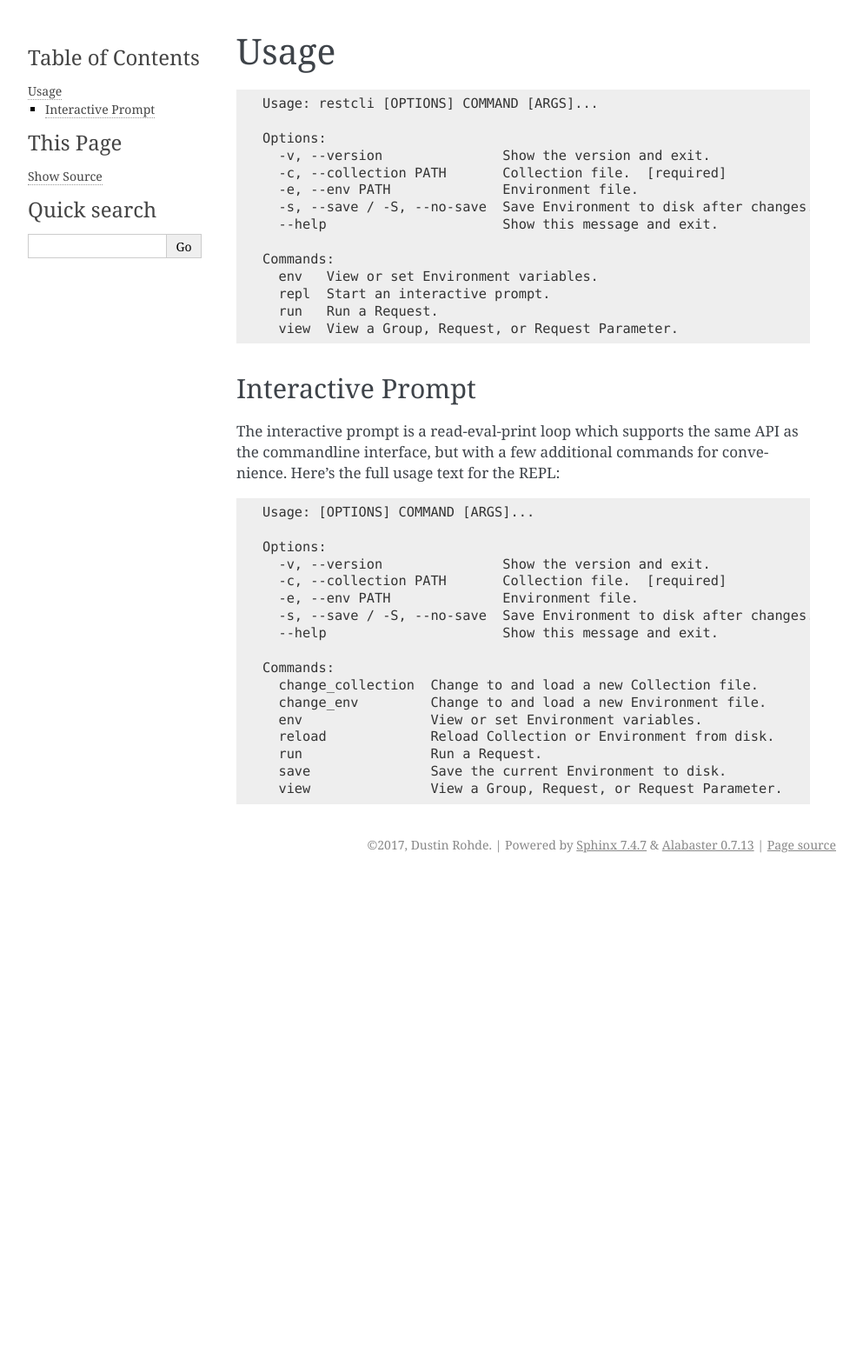
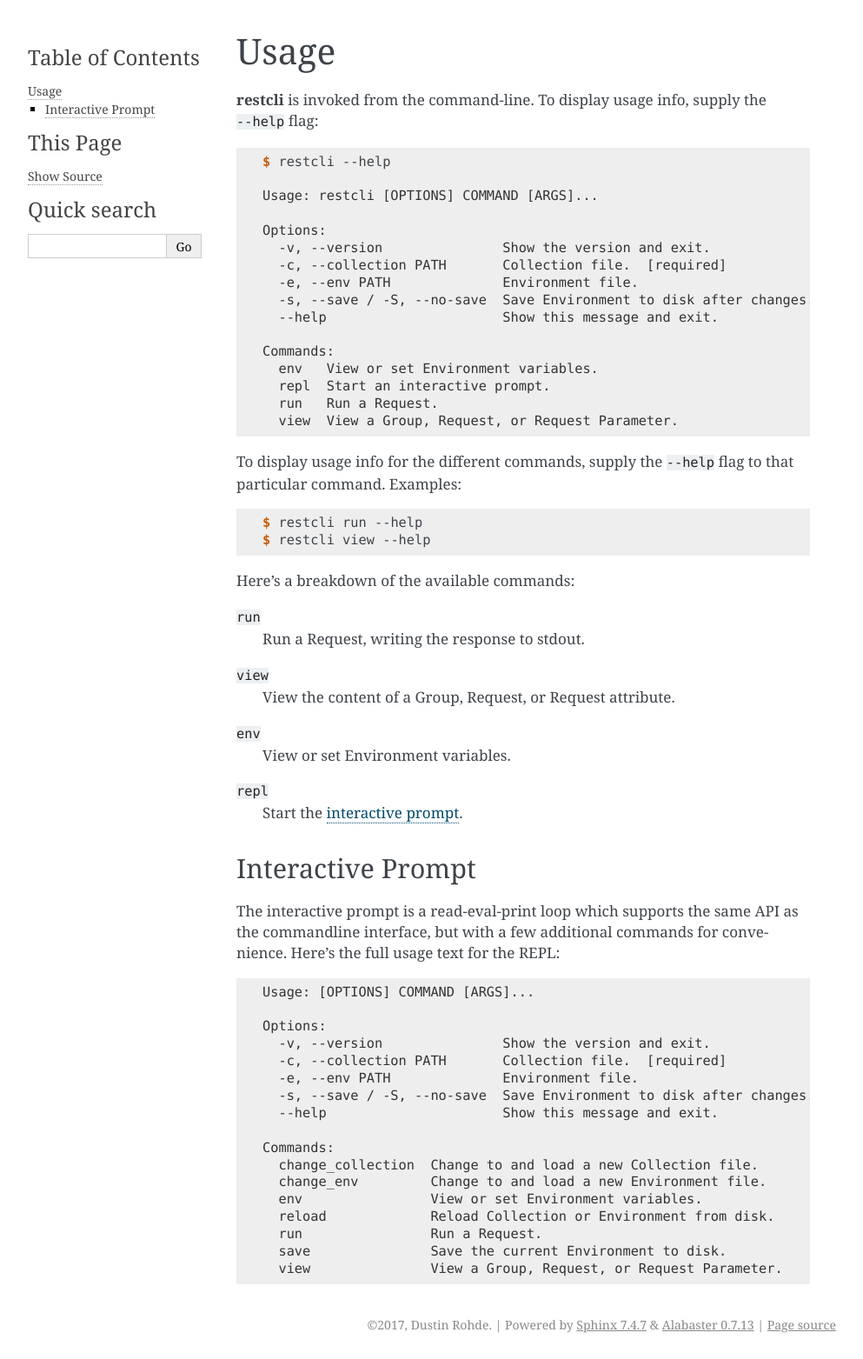
Before and after one commit to augustawind/restcli, a Sphinx documentation site: the page built from docs/usage.rst, in a window 1280 px wide. Shown: the whole page at 87% size, without its empty margins (148-1141 px from the left). Built offline with Sphinx 7.4.7, drawn with Linux system fonts in a browser that asks for light colours; pages that are not in the unit, such as notebooks, are missing from menus; before the commit the page ends 1011 px from its top, so only the background shows below that.

Commit message:
cleanup/improve docs

```diff
--- a/docs/overview.rst
+++ b/docs/overview.rst
@@ -11,7 +11,7 @@ from `Postman`_ and `HTTPie`_, and offers some of the best features of both.
 Features
 ********
 
-* read requests from YAML files
+* save requests as YAML files
 * scripting
 * parameterized requests using `Jinja2`_ templating
 * expressive commandline syntax, inspired by `HTTPie`_
@@ -30,7 +30,7 @@ Here's what we have in store for the foreseeable future.
 * autocomplete Group and Request names in the command prompt
 * support for other formats (plaintext, forms, file uploads)
 * request plans: run requests back-to-back with one command
-* import from/export to Postman JSON format
+* convert to/from Postman collections
 
 Long-term
 ---------
--- a/docs/usage.rst
+++ b/docs/usage.rst
@@ -1,10 +1,13 @@
-.. _usage:
-
 #####
 Usage
 #####
 
+**restcli** is invoked from the command-line. To display usage info, supply the
+``--help`` flag:
+
 .. code-block:: console
+
+    $ restcli --help
 
     Usage: restcli [OPTIONS] COMMAND [ARGS]...
 
@@ -20,6 +23,28 @@ Usage
       repl  Start an interactive prompt.
       run   Run a Request.
       view  View a Group, Request, or Request Parameter.
+
+To display usage info for the different commands, supply the ``--help`` flag to
+that particular command. Examples:
+
+.. code-block:: console
+
+    $ restcli run --help
+    $ restcli view --help
+
+Here's a breakdown of the available commands:
+
+``run``
+    Run a Request, writing the response to stdout.
+
+``view``
+    View the content of a Group, Request, or Request attribute.
+
+``env``
+    View or set Environment variables.
+
+``repl``
+    Start the `interactive prompt`_.
 
 
 ******************
```
